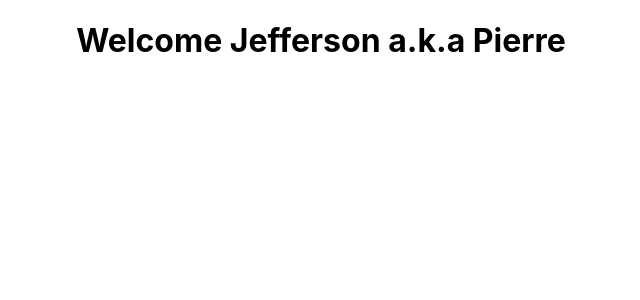
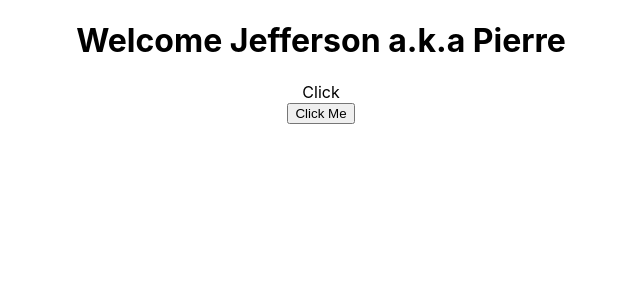
Before and after one commit to cliff10/learninig-react, a React (Create React App) app: page / in a window 1280 px wide. Shown: the top 300 px of the page, without its empty margins (319-959 px from the left). Built offline with nearby package versions, Linux system fonts and the light colour scheme.

Commit message:
learned Event Handling either with functional and class component

```diff
--- a/src/App.js
+++ b/src/App.js
@@ -7,6 +7,8 @@
 import Greet from './components/Greet';
 import Message from './components/Message';
 import Counter from './components/Counter';
+import FunctionClick from './components/FunctionClick'
+import ClassClick from './components/ClassClick';
 
 function App() {
   return (
@@ -28,6 +30,8 @@
       {/* <Counter /> */}
       {/* <Greet firstName="Jefferson" lastName="Pierre"></Greet> */}
     <Welcome  firstName="Jefferson" lastName="Pierre" />
+    <FunctionClick />
+    <ClassClick />
     </div>
   );
 }
--- /dev/null
+++ b/src/components/ClassClick.js
@@ -0,0 +1,16 @@
+import React, { Component } from 'react'
+
+class ClassClick extends Component {
+    clickHandler(){
+        console.log('Clicked the button!')
+    }
+    render() {
+        return (
+            <div>
+                <button onClick={this.clickHandler}>Click Me</button>
+            </div>
+        )
+    }
+}
+
+export default ClassClick;
--- /dev/null
+++ b/src/components/FunctionClick.js
@@ -0,0 +1,14 @@
+import React from 'react'
+
+function FunctionClicj() {
+    function clickHandler(){
+        console.log('Button clicked')
+    }
+    return (
+        <div>
+            <buttton onClick={clickHandler}>Click</buttton>
+        </div>
+    )
+}
+
+export default FunctionClicj
```
